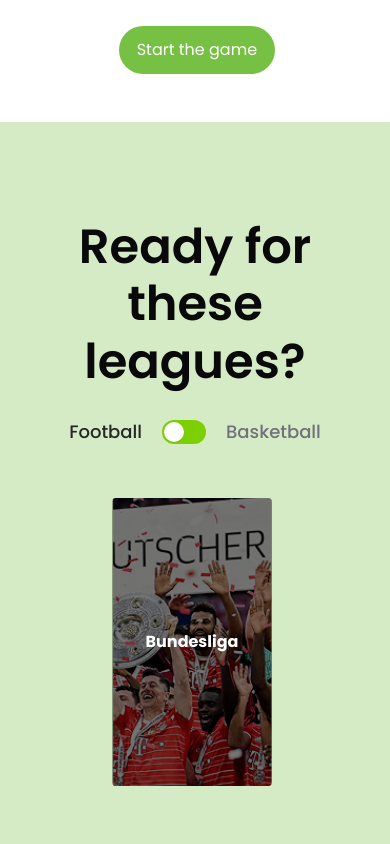
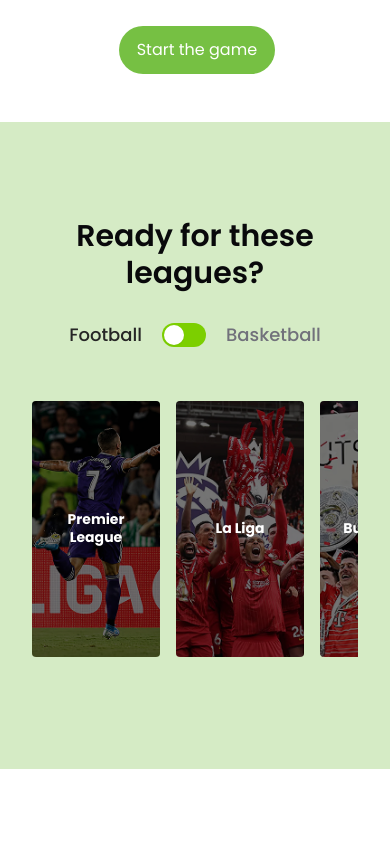
Before and after one commit to backbencherstudio/gogamee, a Next.js app: page / in a window 390 px wide. Shown: the part 2160-3004 px from the top of the page. Built offline with nearby package versions, Linux system fonts and the light colour scheme.

Commit message:
Slider permanently fixed

```diff
--- a/app/(frontend)/home/components/leagues/leagues.tsx
+++ b/app/(frontend)/home/components/leagues/leagues.tsx
@@ -1,11 +1,12 @@
 "use client"
 
-import { useState, useEffect } from "react"
+import { useState, useEffect, useRef } from "react"
 import { homepageLeaguesData } from "@/app/lib/appdata"
 
 export default function SportsLeagues() {
   const [isFootball, setIsFootball] = useState(true)
   const [currentIndex, setCurrentIndex] = useState(0)
+  const scrollContainerRef = useRef<HTMLDivElement>(null)
 
   // Get leagues data from appdata.ts
   const footballLeagues = homepageLeaguesData.getFootballLeagues()
@@ -13,23 +14,46 @@ export default function SportsLeagues() {
 
   const currentLeagues = isFootball ? footballLeagues : basketballLeagues
 
+  // Auto-slide for desktop only
   useEffect(() => {
     const interval = setInterval(() => {
       setCurrentIndex((prevIndex) => (prevIndex + 1) % currentLeagues.length)
-    }, 3000) // Change slide every 3 seconds
+    }, 2000) // Change slide every 2 seconds
 
     return () => clearInterval(interval)
   }, [currentLeagues.length])
 
   const extendedLeagues = [...currentLeagues, ...currentLeagues, ...currentLeagues]
 
+  // Handle manual scroll for mobile
+  const handleScroll = () => {
+    if (scrollContainerRef.current) {
+      const scrollLeft = scrollContainerRef.current.scrollLeft
+      const cardWidth = 128 + 16 // mobile card width + gap
+      const newIndex = Math.round(scrollLeft / cardWidth) % currentLeagues.length
+      setCurrentIndex(newIndex)
+    }
+  }
+
+  // Auto-scroll effect for desktop
+  useEffect(() => {
+    if (scrollContainerRef.current) {
+      const cardWidth = 128 + 16 // mobile card width + gap
+      const scrollPosition = currentIndex * cardWidth
+      scrollContainerRef.current.scrollTo({
+        left: scrollPosition,
+        behavior: 'smooth'
+      })
+    }
+  }, [currentIndex])
+
   return (
-    <div className="w-full min-h-[645px] px-28 py-24 bg-[#D5EBC5] flex flex-col justify-start items-center gap-12">
+    <div className="w-full min-h-[645px] px-4 sm:px-8 md:px-16 lg:px-28 py-24 bg-[#D5EBC5] flex flex-col justify-start items-center gap-12">
       <div className="flex flex-col justify-start items-center gap-6">
         <div className="flex flex-col justify-start items-center gap-12">
           <div className="flex flex-col justify-start items-center gap-4">
             <div className="flex flex-col justify-start items-center gap-3">
-              <div className="text-center text-zinc-950 text-5xl font-semibold font-poppins leading-[57.60px]">
+              <div className="text-center text-zinc-950 text-3xl sm:text-4xl md:text-5xl font-semibold font-poppins leading-tight md:leading-[57.60px] px-4">
                 Ready for these leagues?
               </div>
             </div>
@@ -48,12 +72,49 @@ export default function SportsLeagues() {
           <div className={`text-lg font-medium font-poppins leading-loose ${!isFootball ? 'text-neutral-800' : 'text-zinc-500'}`}>Basketball</div>
         </div>
       </div>
-      <div className="self-stretch flex flex-col justify-start items-start gap-6">
+      <div className="self-stretch flex flex-col justify-start items-start gap-6 px-4 sm:px-0">
+        {/* Auto-slide indicator for desktop */}
+        {/* <div className="hidden sm:block w-full text-center text-sm text-zinc-600 mb-2">
+          ← Cards auto-slide every 2 seconds → <span className="text-lime-600 font-medium">• Auto-sliding active</span>
+        </div> */}
+
+        {/* Mobile: Horizontal scrollable, Desktop: Auto-slide */}
         <div className="w-full overflow-hidden">
+          {/* Mobile: Scrollable container */}
+          <div className="block sm:hidden w-full overflow-x-auto overflow-y-hidden scrollbar-hide">
+            <div
+              ref={scrollContainerRef}
+              className="flex gap-4 min-w-max pb-4"
+              style={{
+                width: `${extendedLeagues.length * (128 + 16)}px`,
+              }}
+              onScroll={handleScroll}
+            >
+              {extendedLeagues.map((league, index) => (
+                <div
+                  key={`${league.name}-${index}`}
+                  className="flex-shrink-0 w-32 h-64 px-3 py-4 rounded relative overflow-hidden"
+                  style={{
+                    backgroundImage: `url(${league.image})`,
+                    backgroundSize: "cover",
+                    backgroundPosition: "center",
+                  }}
+                >
+                  <div className="absolute inset-0 bg-black/30" />
+                  <div className="relative z-10 h-full flex flex-col justify-center items-center">
+                    <div className="text-center text-white text-sm font-bold font-poppins leading-tight px-2">{league.name}</div>
+                  </div>
+                </div>
+              ))}
+            </div>
+          </div>
+
+          {/* Desktop: Auto-slide container */}
+          <div className="hidden sm:block w-full overflow-hidden">
             <div
               className="flex transition-transform duration-500 ease-in-out gap-6"
               style={{
-              transform: `translateX(-${currentIndex * (160 + 24)}px)`, // 160px card width + 24px gap
+                transform: `translateX(-${currentIndex * (160 + 24)}px)`, // desktop: 160px card width + 24px gap
                 width: `${extendedLeagues.length * (160 + 24)}px`,
               }}
             >
@@ -77,5 +138,6 @@ export default function SportsLeagues() {
           </div>
         </div>
       </div>
+    </div>
   )
 }
--- a/app/globals.css
+++ b/app/globals.css
@@ -64,6 +64,18 @@ body {
 }
 .scrollbar-hide::-webkit-scrollbar {
   display: none;  /* Safari and Chrome */
+}
+
+/* Smooth scrolling for mobile */
+.smooth-scroll {
+  scroll-behavior: smooth;
+  -webkit-overflow-scrolling: touch; /* iOS momentum scrolling */
+}
+
+/* Touch-friendly scrolling */
+.touch-scroll {
+  scroll-snap-type: x mandatory;
+  scroll-snap-align: start;
 }
 
 :root {
```
Lines whose indentation alone changed are shown as unchanged.
